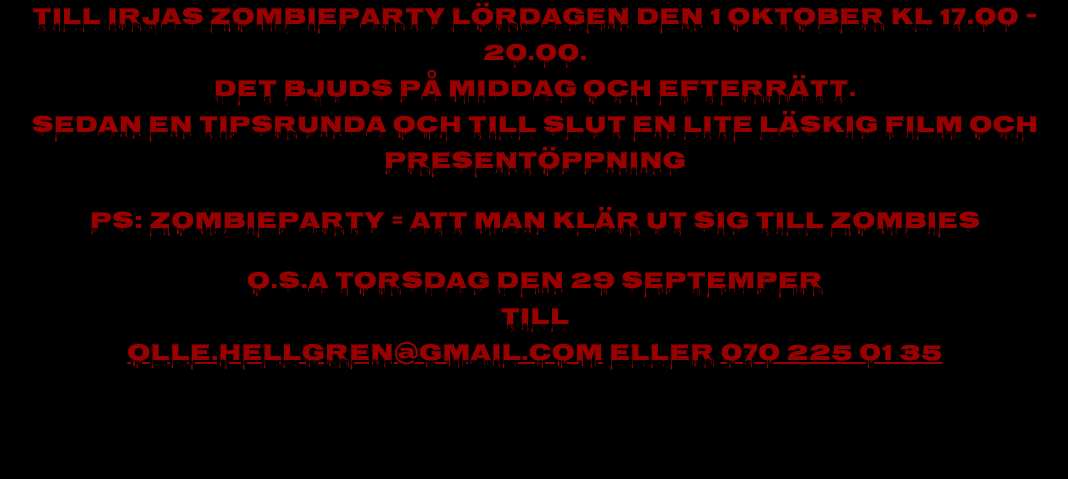
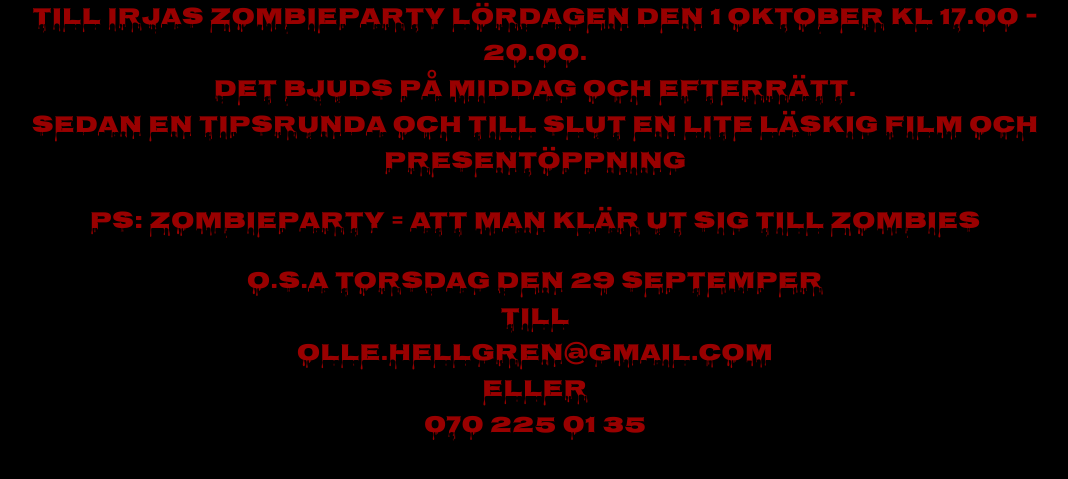
Before and after one commit to anulaibar/zombie-party, a website: page public/index.html in a window 1280 px wide. Shown: the part 171-650 px from the top of the page, without its empty margins (105-1173 px from the left). Drawn offline with Linux system fonts and the light colour scheme.

Commit message:
No text-decoration

```diff
--- a/public/index.html
+++ b/public/index.html
@@ -3,7 +3,8 @@
         <meta charset="UTF-8">
         <link href="https://fonts.googleapis.com/css?family=Nosifer" rel="stylesheet">
         <style>
-            a {
+            a, a:visited {
+                text-decoration: none;
                 color: rgb(153,0,0);
             }
         </style>
@@ -40,7 +41,9 @@
                     TILL
                     <br>
                     <a href="mailto:olle.hellgren@gmail.com">olle.hellgren@gmail.com</a>
+                    <br>
                     eller
+                    <br>
                     <a href="tel:0702250135">070 225 01 35</a>
                 </p>
             </div>
```
